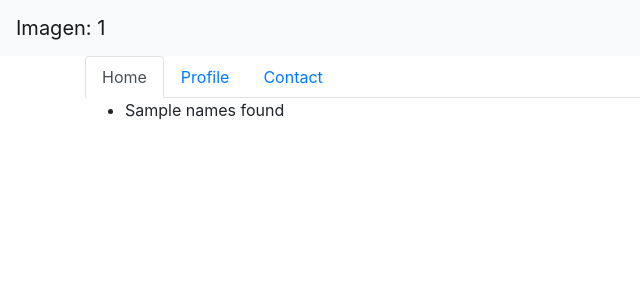
After one commit to vinsmokemau/OCR, a Django app: template templates/image.html in a window 1280 px wide. The commit adds this page. Shown: the top 300 px of the page, without its empty margins (0-640 px from the left). Run offline with Django 3.2, Linux system fonts and the light colour scheme; the template is opened without the code that fills it: most values are stand-ins (such as "Sample title", 1, 10 or a date in 2020); some libraries are stand-ins or nearby versions.

Commit message:
Extraction of image

```diff
--- a/ocr/urls.py
+++ b/ocr/urls.py
@@ -7,4 +7,4 @@
 urlpatterns = [
     path('admin/', admin.site.urls),
     path('', include('cms.urls')),
-]
+] + static(settings.MEDIA_URL, document_root=settings.MEDIA_ROOT)
--- a/templates/home.html
+++ b/templates/home.html
@@ -14,7 +14,7 @@
   <div class="container">
     <div class="row d-flex justify-content-center w-100 p-3">
       <div class="col-md-6">
-        <form action="" method="post">
+        <form action="" method="post" enctype="multipart/form-data">
           <div class="card">
             <div class="card-title">
               <div class="container">
--- /dev/null
+++ b/templates/image.html
@@ -0,0 +1,49 @@
+<!DOCTYPE html>
+<html>
+<head>
+  <title>Home - OCR</title>
+  <link rel="stylesheet" href="https://stackpath.bootstrapcdn.com/bootstrap/4.3.1/css/bootstrap.min.css" integrity="sha384-ggOyR0iXCbMQv3Xipma34MD+dH/1fQ784/j6cY/iJTQUOhcWr7x9JvoRxT2MZw1T" crossorigin="anonymous">
+</head>
+<body>
+
+  <!-- As a link -->
+  <nav class="navbar navbar-light bg-light">
+    <a class="navbar-brand" href="#">Imagen: {{ image.id }}</a>
+  </nav>
+
+  <div class="container">
+    <ul class="nav nav-tabs" id="myTab" role="tablist">
+        <li class="nav-item">
+          <a class="nav-link active" id="home-tab" data-toggle="tab" href="#home" role="tab" aria-controls="home" aria-selected="true">Home</a>
+        </li>
+        <li class="nav-item">
+          <a class="nav-link" id="profile-tab" data-toggle="tab" href="#profile" role="tab" aria-controls="profile" aria-selected="false">Profile</a>
+        </li>
+        <li class="nav-item">
+          <a class="nav-link" id="contact-tab" data-toggle="tab" href="#contact" role="tab" aria-controls="contact" aria-selected="false">Contact</a>
+        </li>
+      </ul>
+      <div class="tab-content" id="myTabContent">
+        <div class="tab-pane fade show active" id="home" role="tabpanel" aria-labelledby="home-tab">
+          <ul>
+            <div class="row">
+            {% for name in names_found %}
+              <div class="col-4">
+                <li>{{name}}</li>
+              </div>
+            {% endfor %}
+            </div>
+          </ul>
+        </div>
+        <div class="tab-pane fade" id="profile" role="tabpanel" aria-labelledby="profile-tab">...</div>
+        <div class="tab-pane fade" id="contact" role="tabpanel" aria-labelledby="contact-tab">...</div>
+      </div>
+  </div>
+
+
+  <script src="https://code.jquery.com/jquery-3.3.1.slim.min.js" integrity="sha384-q8i/X+965DzO0rT7abK41JStQIAqVgRVzpbzo5smXKp4YfRvH+8abtTE1Pi6jizo" crossorigin="anonymous"></script>
+  <script src="https://cdnjs.cloudflare.com/ajax/libs/popper.js/1.14.7/umd/popper.min.js" integrity="sha384-UO2eT0CpHqdSJQ6hJty5KVphtPhzWj9WO1clHTMGa3JDZwrnQq4sF86dIHNDz0W1" crossorigin="anonymous"></script>
+  <script src="https://stackpath.bootstrapcdn.com/bootstrap/4.3.1/js/bootstrap.min.js" integrity="sha384-JjSmVgyd0p3pXB1rRibZUAYoIIy6OrQ6VrjIEaFf/nJGzIxFDsf4x0xIM+B07jRM" crossorigin="anonymous"></script>
+
+</body>
+</html>
```
Also changed, not shown: cms/models.py (+16 -0 lines), cms/urls.py (+6 -1 lines), cms/views.py (+35 -5 lines), ocr/settings.py (+9 -1 lines), scripts/ocr_funcion.py (added, +34 -0 lines), README.md, cms/migrations/0001_initial.py (added), scripts/Diapositiva1.JPG (added), scripts/__init__.py (added), 3 other files.
